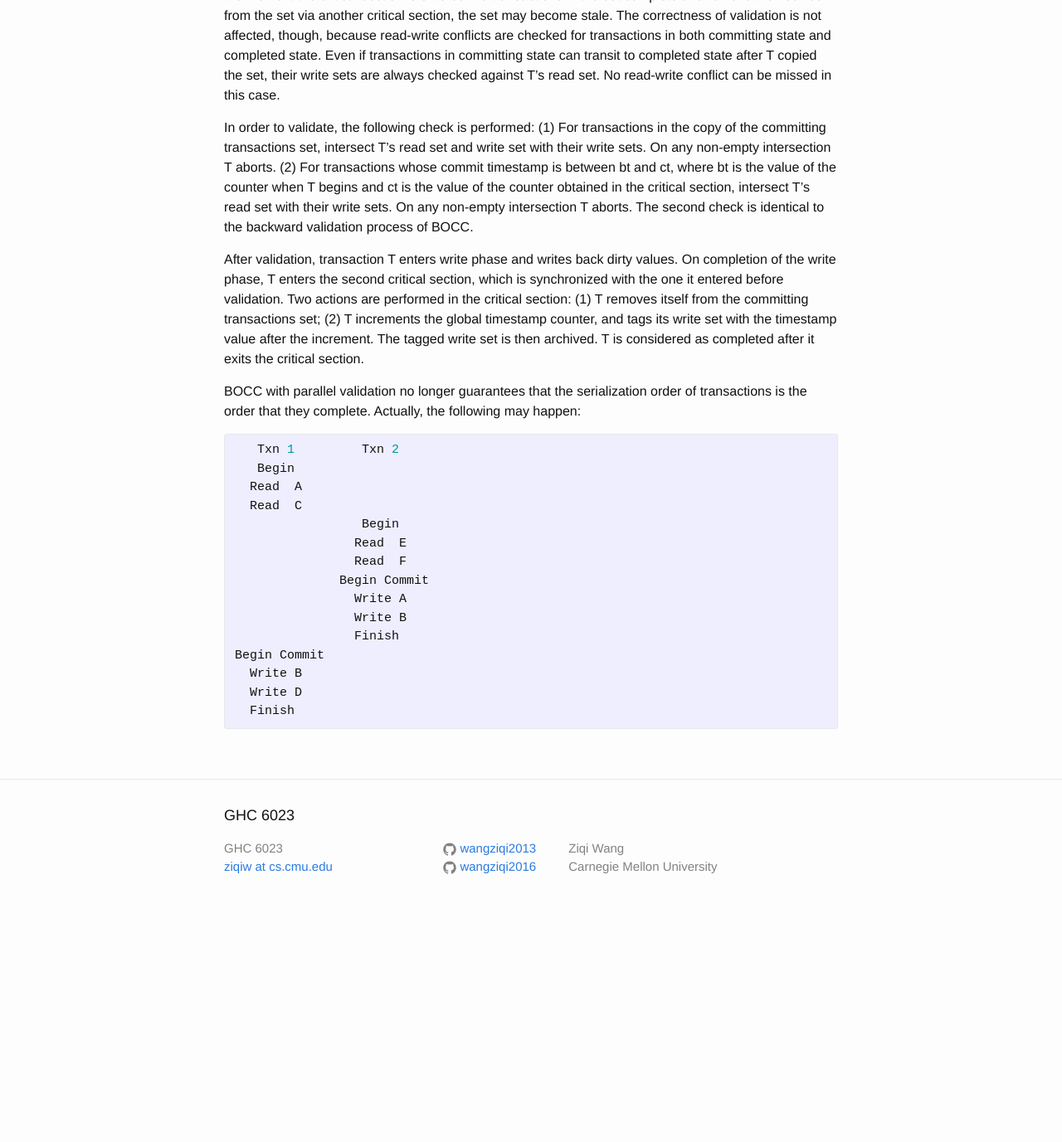
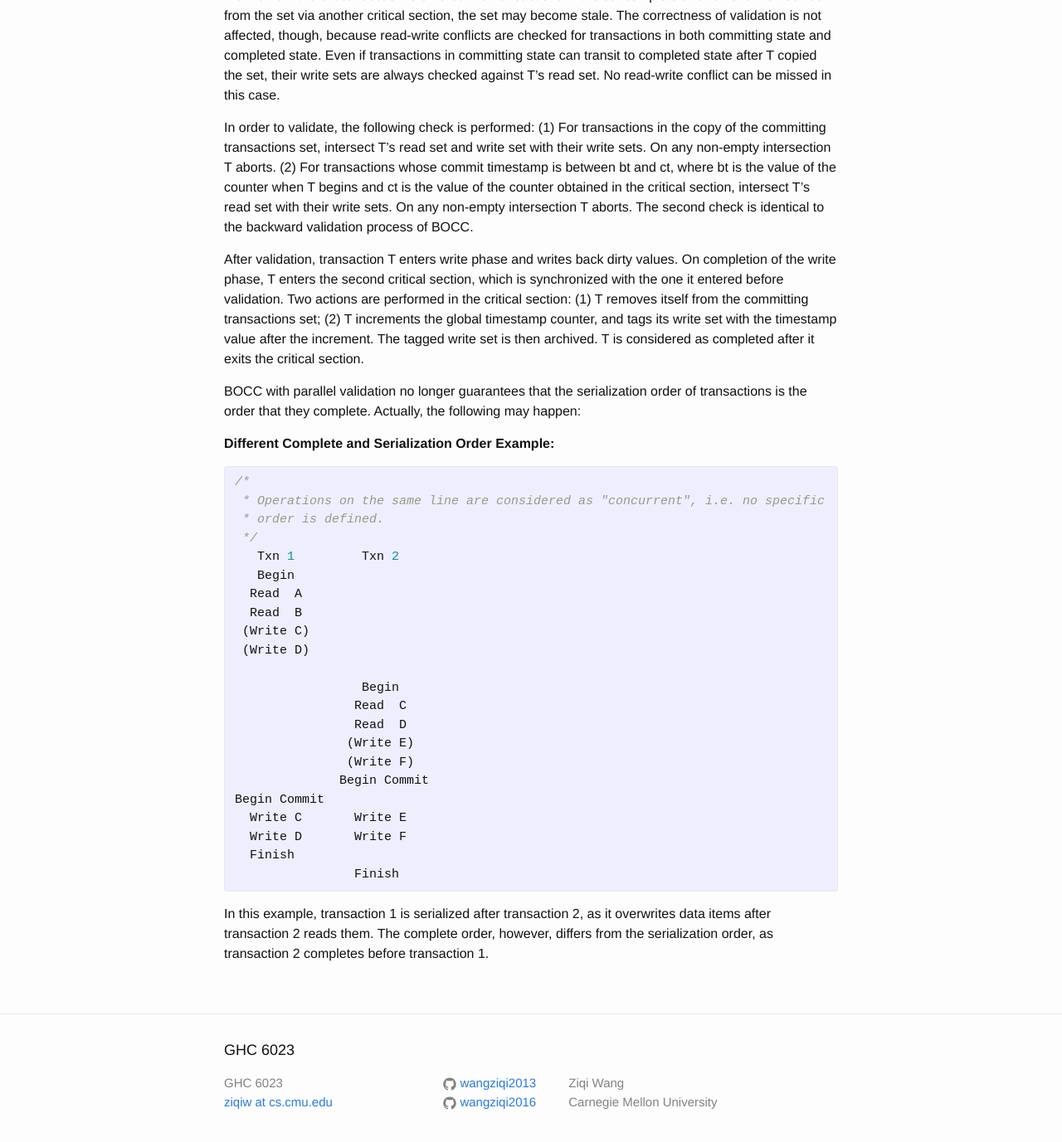
Before and after one commit to wangziqi2013/wangziqi2013.github.io, a Jekyll site: the page built from _posts/2018-03-21-Analyzing-OCC-Anomalies-and-Solutions.markdown, in a window 1280 px wide and 1400 px high, scrolled down 8440 px. Shown: the top 1377 px of the window at 83% size. Built offline with Jekyll 4.4.1, drawn with Linux system fonts in a browser that asks for light colours; before the commit the page ends 9557 px from its top, so only the background shows below that.

Commit message:
Adding example and explanation

```diff
--- a/_posts/2018-03-21-Analyzing-OCC-Anomalies-and-Solutions.markdown
+++ b/_posts/2018-03-21-Analyzing-OCC-Anomalies-and-Solutions.markdown
@@ -368,20 +368,31 @@ The tagged write set is then archived. T is considered as completed after it exi
 BOCC with parallel validation no longer guarantees that the serialization order of transactions is the order
 that they complete. Actually, the following may happen:
 
+**Different Complete and Serialization Order Example:**
 {% highlight C %}
+/*
+ * Operations on the same line are considered as "concurrent", i.e. no specific
+ * order is defined.
+ */
    Txn 1         Txn 2
    Begin
   Read  A
-  Read  C
+  Read  B
+ (Write C)
+ (Write D)
+
                  Begin
-                Read  E
-                Read  F
+                Read  C
+                Read  D
+               (Write E)
+               (Write F)
               Begin Commit
-                Write A
-                Write B
+Begin Commit
+  Write C       Write E
+  Write D       Write F
+  Finish
                 Finish
-Begin Commit
-  Write B
-  Write D
-  Finish
 {% endhighlight %}
+
+In this example, transaction 1 is serialized after transaction 2, as it overwrites data items after transaction 2 reads them.
+The complete order, however, differs from the serialization order, as transaction 2 completes before transaction 1.
```
